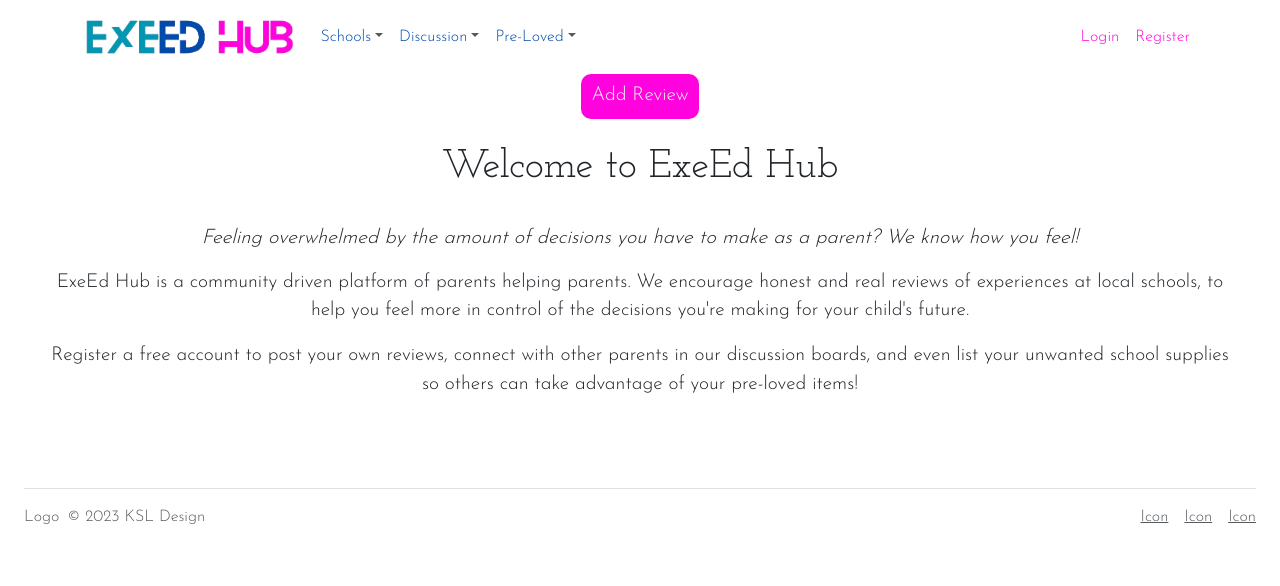
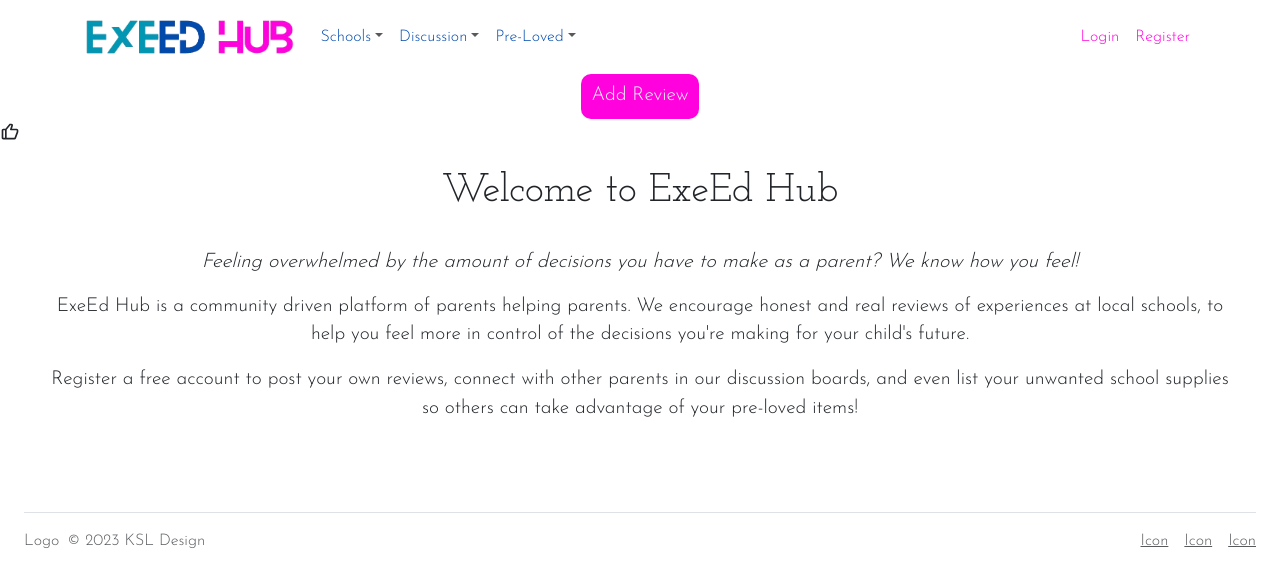
Before and after one commit to llewellynksj/exe-ed-hub, a React (Create React App) app: page / in a window 1280 px wide. Shown: the top 586 px of the page. Built offline with nearby package versions, Linux system fonts and the light colour scheme.

Commit message:
Add basic like button component

```diff
--- a/package.json
+++ b/package.json
@@ -21,6 +21,7 @@
     "react": "^18.2.0",
     "react-bootstrap": "^2.9.2",
     "react-dom": "^18.2.0",
+    "react-icons": "^4.12.0",
     "react-router-dom": "^6.10.0",
     "react-scripts": "5.0.1",
     "typescript": "^4.9.5",
--- /dev/null
+++ b/src/components/Like.tsx
@@ -0,0 +1,21 @@
+import { useState } from "react";
+import { BiSolidLike, BiLike } from "react-icons/bi";
+
+// Like code adapted from Code with Mosh: http://tinyurl.com/3sskaee5
+interface Props {
+  onClick: () => void;
+}
+
+const Like = ({ onClick }: Props) => {
+  const [liked, setLiked] = useState(false);
+
+  const toggle = () => {
+    setLiked(!liked);
+    onClick();
+  };
+
+  if (liked) return <BiSolidLike color="#ff6b81" size={20} onClick={toggle} />;
+  return <BiLike size={20} onClick={toggle} />;
+};
+
+export default Like;
--- a/src/pages/Homepage.tsx
+++ b/src/pages/Homepage.tsx
@@ -2,6 +2,7 @@ import NavBar from "../components/NavBar";
 import Footer from "../components/Footer";
 import Welcome from "../components/Welcome";
 import Button from "../components/Button";
+import Like from "../components/Like";
 
 function Homepage() {
   return (
@@ -16,6 +17,8 @@ function Homepage() {
         Add Review
       </Button>
 
+      <Like onClick={() => console.log("Liked!")} />
+
       <Welcome />
 
       <Footer />
```
Also changed, not shown: 1 other file (tests, documents, lock files or other folders).
